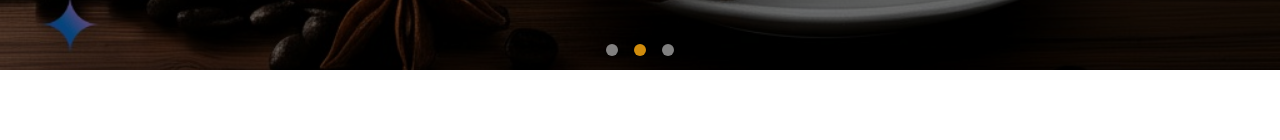
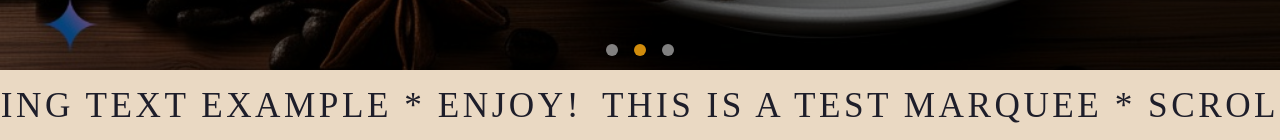
Before and after one commit to rashadamd/brew-coffee-shop, a React (Create React App) app: page / in a window 1280 px wide. Shown: the part 730-870 px from the top of the page. Before the commit the page ends 800 px from the top, so only its background shows below. Built offline with nearby package versions, Linux system fonts and the light colour scheme.

Commit message:
Update App.js

```diff
--- a/src/App.js
+++ b/src/App.js
@@ -2,8 +2,10 @@
 import React from 'react';
 import Header from './components/Header/Header';
 import HeroSection from './components/HeroSection/HeroSection';
+import AboutUs from './components/AboutUs/AboutUs';
+import TextMarquee from './components/TextMarquee/TextMarquee';
+
 /*
-import AboutUs from './components/AboutUs/AboutUs';
 import WhyChooseUs from './components/WhyChooseUs/WhyChooseUs';
 import Pricing from './components/Pricing/Pricing';
 import Footer from './components/Footer/Footer'; */
@@ -14,8 +16,10 @@ function App() {
     <div className="App">
       <Header />
       <HeroSection />
+      <TextMarquee text="THIS IS A TEST MARQUEE *  SCROLLING TEXT EXAMPLE *  ENJOY! " />
+      <AboutUs />
       {/*
-      <AboutUs />
+
       <WhyChooseUs />
       <Pricing />
       <Footer /> */}
```
